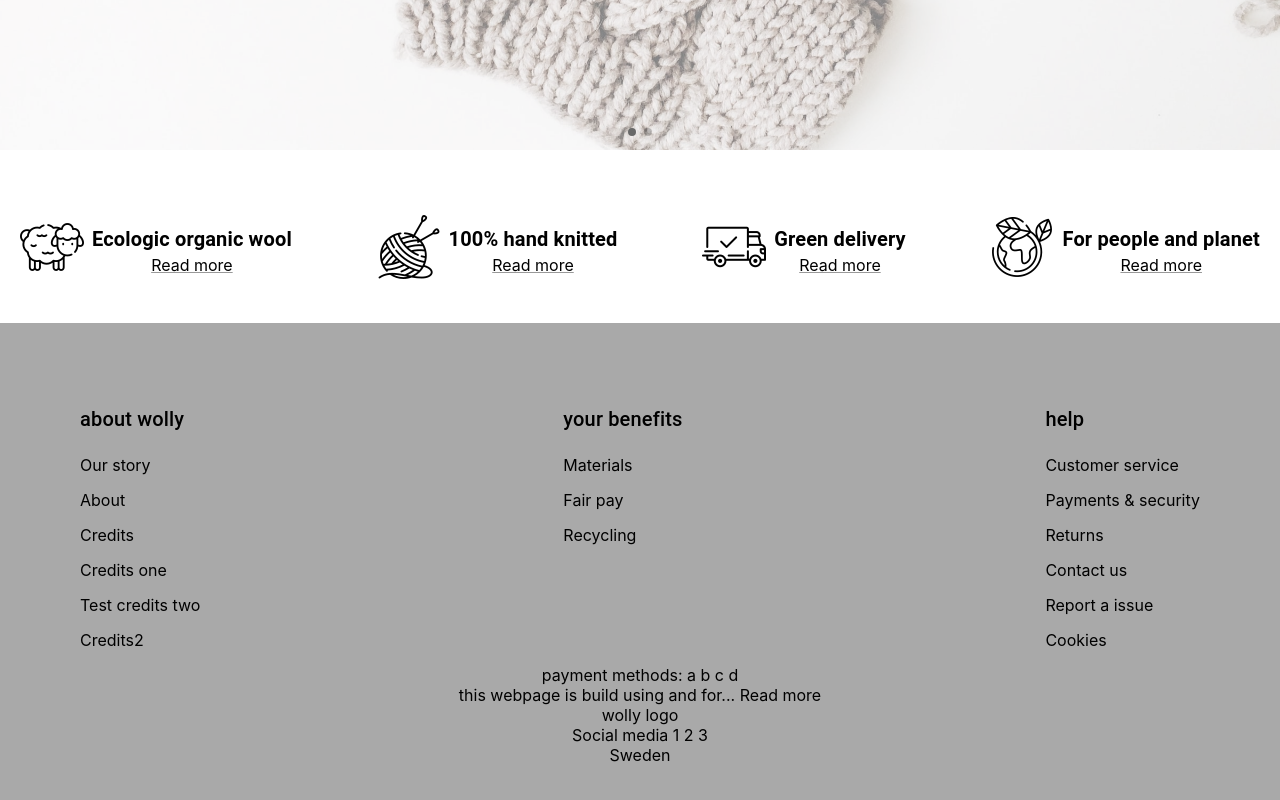
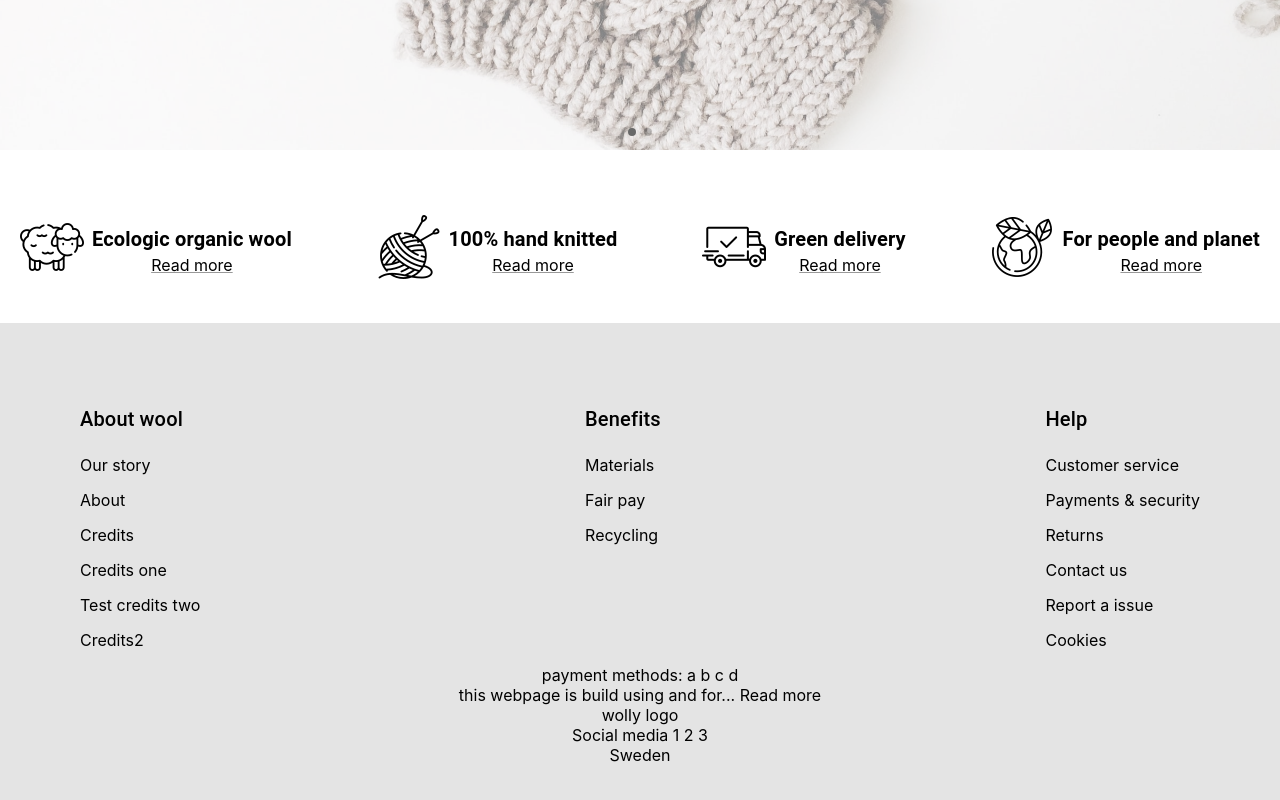
Before and after one commit to GoranAviani/react_web, a React (Create React App) app: page / in a window 1280 px wide. Shown: the part 570-1370 px from the top of the page. Built offline with nearby package versions, Linux system fonts and the light colour scheme.

Commit message:
footer improvements

```diff
--- a/src/components/Footer/Footer.css
+++ b/src/components/Footer/Footer.css
@@ -2,7 +2,7 @@
     display: flex;
     flex-direction: column;
     padding: 80px;
-    background-color: darkgrey;
+    background-color: #e4e4e4;
 }
 
 
--- a/src/components/Footer/Footer.js
+++ b/src/components/Footer/Footer.js
@@ -11,7 +11,7 @@ const Footer = () => {
                 <div>
                     <div className='Header'>
                         <Typography variant='h6'>
-                            about wolly
+                            About wool
                         </Typography>
                     </div>
                     <Links linksArray={aboutCompanyFooterLinks}/>
@@ -19,7 +19,7 @@ const Footer = () => {
                 <div>
                     <div className='Header'>
                         <Typography variant='h6'>
-                            your benefits
+                            Benefits
                         </Typography>
                     </div>
                     <Links linksArray={yourBenefitsFooterLinks}/>
@@ -27,7 +27,7 @@ const Footer = () => {
                 <div>
                     <div className='Header'>
                         <Typography variant='h6'>
-                            help
+                            Help
                         </Typography>
                     </div>
                     <Links linksArray={helpFooterLinks}/>
```
